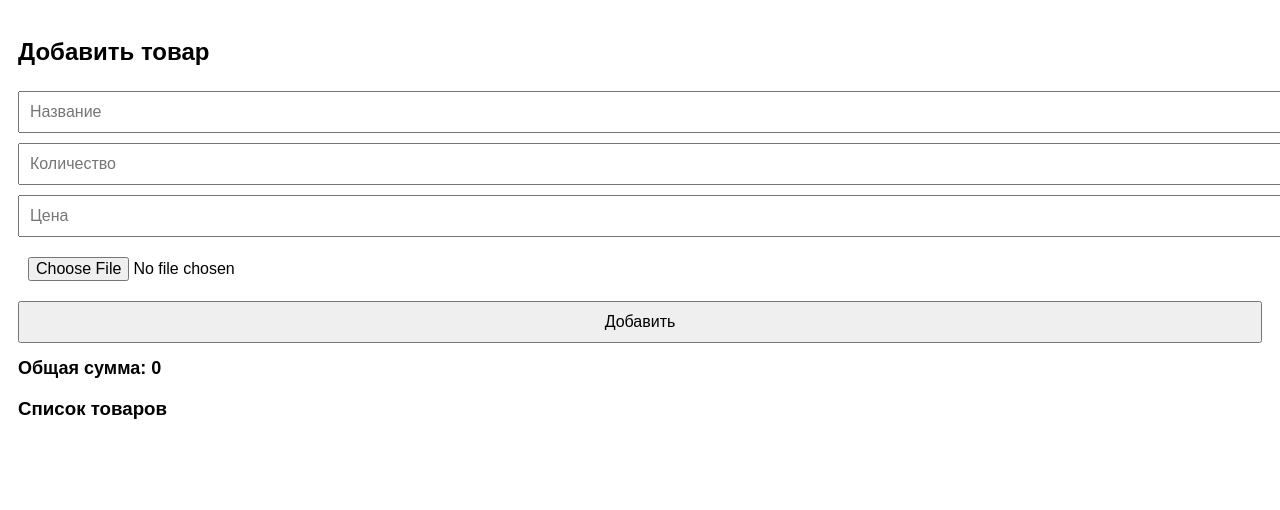
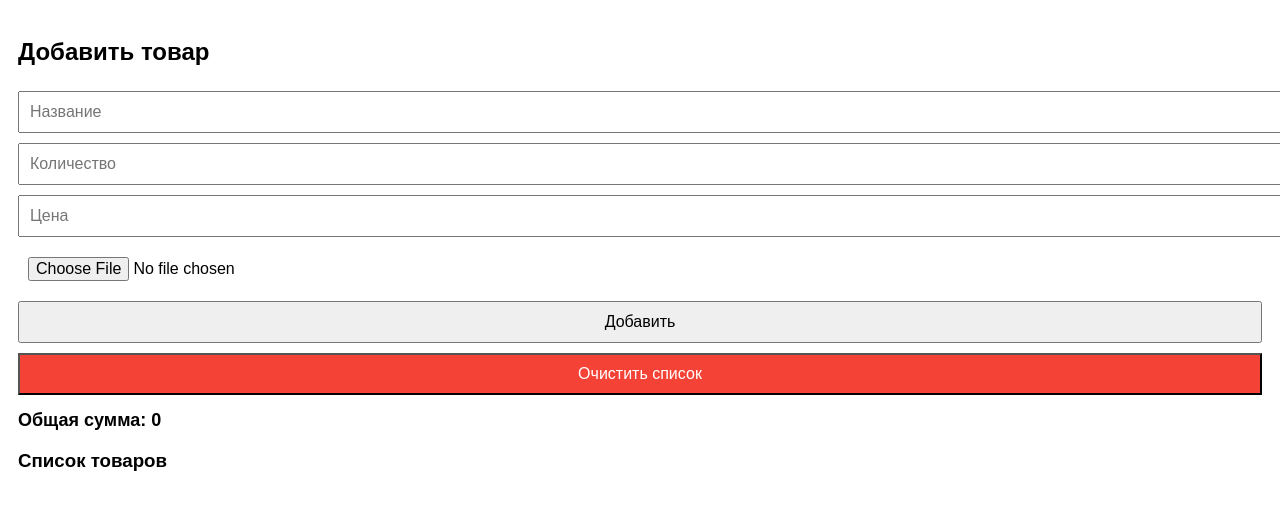
Before and after one commit to Kara-ssyy-Oomat/-, a plain HTML site: page index.html in a window 1280 px wide. Drawn offline with Linux system fonts and the light colour scheme.

Commit message:
Update index.html

```diff
--- a/index.html
+++ b/index.html
@@ -47,7 +47,8 @@
   <input type="number" id="quantity" placeholder="Количество">
   <input type="number" id="price" placeholder="Цена">
   <input type="file" id="photo" accept="image/*" capture="environment">
-  <button onclick="addItem()">Добавить</button>  <div class="total" id="total">Общая сумма: 0</div>
+  <button onclick="addItem()">Добавить</button>
+  <button onclick="clearList()" style="background:#f44336;color:#fff;">Очистить список</button>  <div class="total" id="total">Общая сумма: 0</div>
   <h3>Список товаров</h3>
   <div id="items"></div>  <script>
     let items = JSON.parse(localStorage.getItem('orders') || '[]');
@@ -105,6 +106,14 @@
       document.getElementById('photo').value = '';
     }
 
+    function clearList() {
+      if (confirm("Удалить все товары?")) {
+        items = [];
+        saveItems();
+        showItems();
+      }
+    }
+
     function showItems() {
       const list = document.getElementById('items');
       list.innerHTML = '';
```
